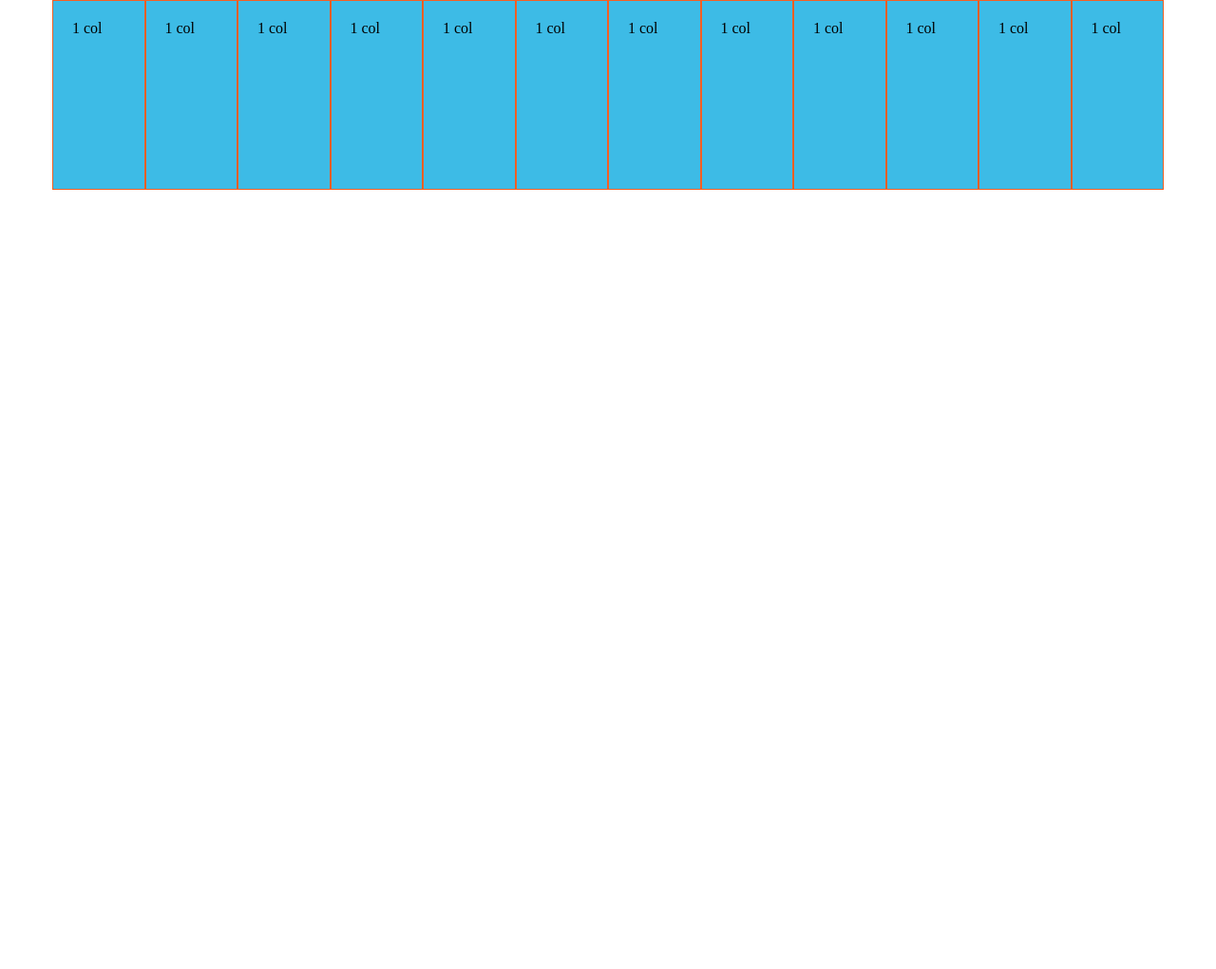
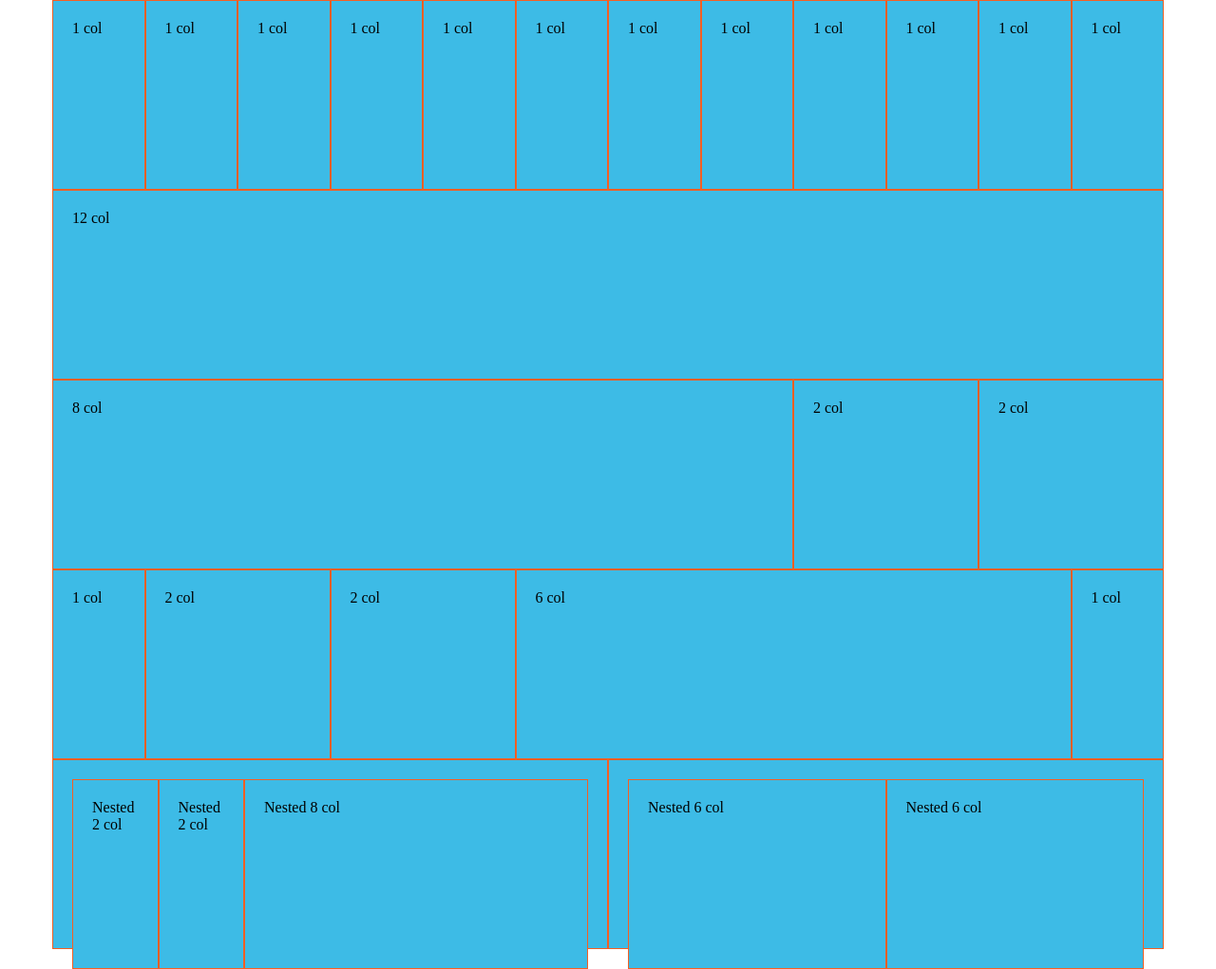
Before and after one commit to andreagavardi/html-css-12bool, a plain HTML site: page index.html in a window 1280 px wide. Shown: the whole page at 95% size. Before the commit the page ends 800 px from the top, so only its background shows below. Drawn offline with Linux system fonts and the light colour scheme.

Commit message:
completata struttur di base

```diff
--- a/index.html
+++ b/index.html
@@ -10,6 +10,8 @@
 </head>
 <body class="dbg">
     <div class="container">
+        <!-- prima riga -->
+
         <div class="row">
             <div class="col-1">1 col</div>
             <div class="col-1">1 col</div>
@@ -24,6 +26,42 @@
             <div class="col-1">1 col</div>
             <div class="col-1">1 col</div>
         </div>
+        <!-- seconda riga -->
+
+        <div class="row">
+            <div class="col-12">12 col</div>
+        </div>
+        <!-- terza riga -->
+        <div class="row">
+            <div class="col-8">8 col</div>
+            <div class="col-2">2 col</div>
+            <div class="col-2">2 col</div>
+        </div>
+        <!-- quarta riga -->
+        <div class="row">
+            <div class="col-1">1 col</div>
+            <div class="col-2">2 col</div>
+            <div class="col-2">2 col</div>
+            <div class="col-6">6 col</div>
+            <div class="col-1">1 col</div>
+        </div>
+        <!-- quinta riga nest -->
+        <div class="row">
+            <div class="col-6">
+                <div class="row">
+                    <div class="col-2">Nested 2 col</div>
+                    <div class="col-2">Nested 2 col</div>
+                    <div class="col-8">Nested 8 col</div>
+                </div>
+            </div>
+            <div class="col-6">
+                <div class="row">
+                    <div class="col-6">Nested 6 col</div>
+                    <div class="col-6">Nested 6 col</div>
+                </div>
+
+            </div>
+        </div>
 
     </div>
 </body>
```
